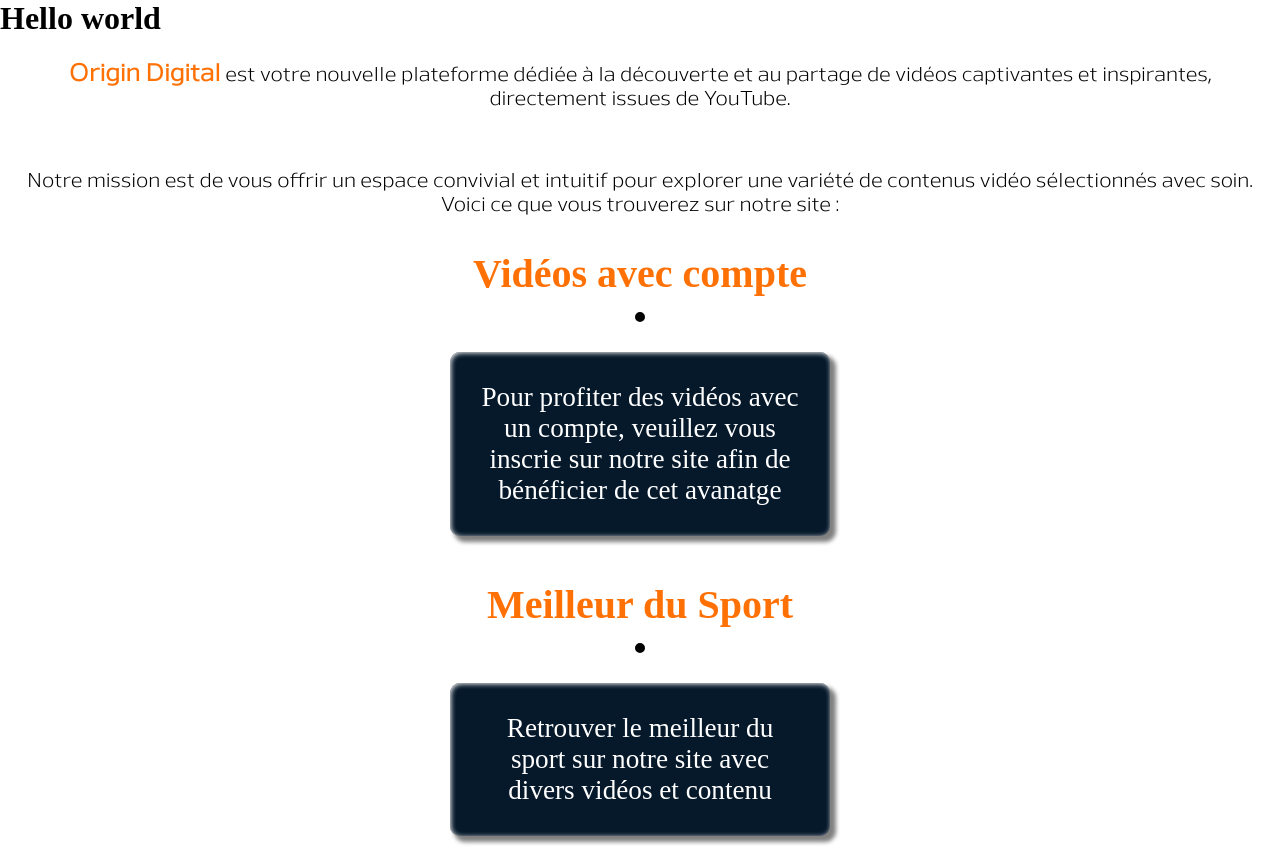
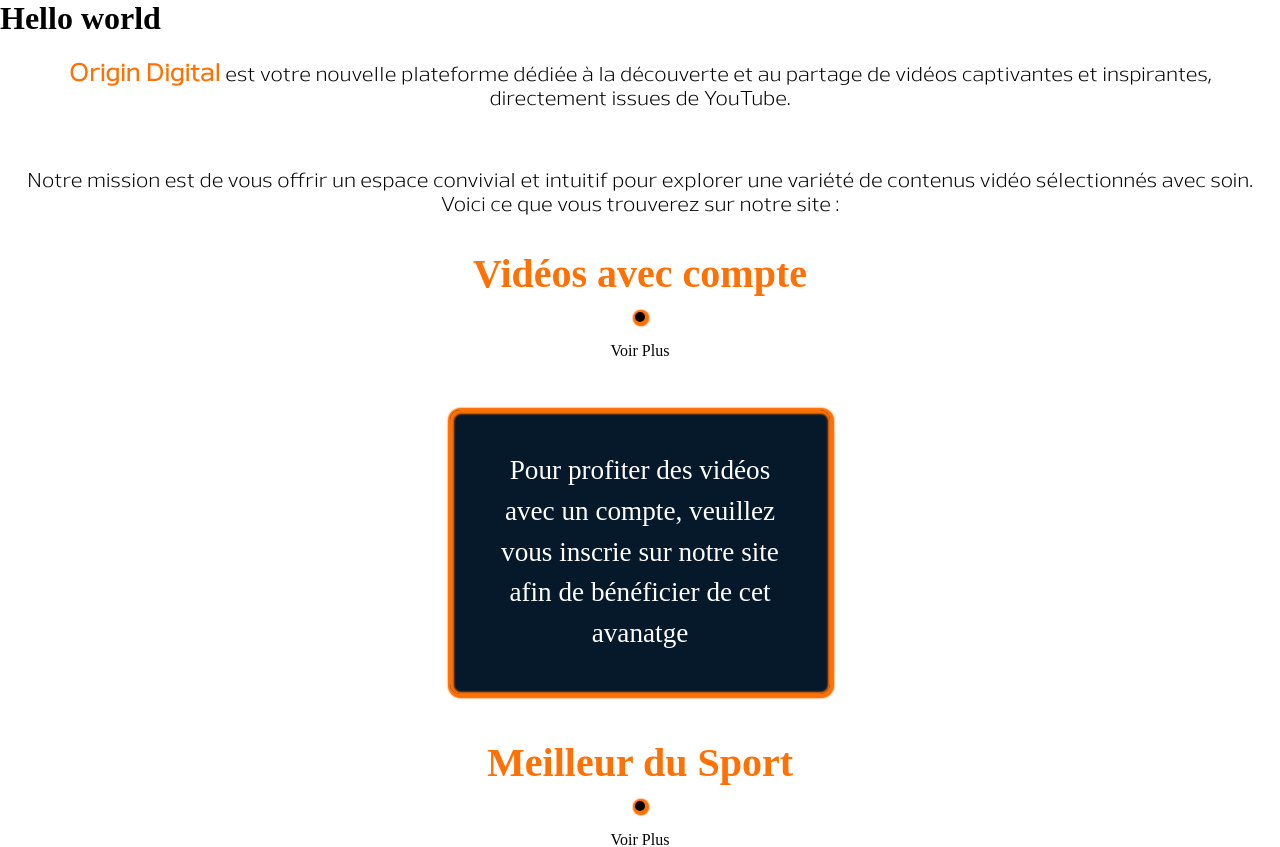
Before and after one commit to WildCodeSchool-2024-02/JS-RemoteFR-CrewDragon-P3-Origins-Digital, a React (Vite) app in the folder client/: page / in a window 1280 px wide. Shown: the top 847 px of the page. Built offline with nearby package versions, Linux system fonts and the light colour scheme.

Commit message:
home page style

```diff
--- a/client/src/Data/HomePageData.js
+++ b/client/src/Data/HomePageData.js
@@ -3,31 +3,31 @@
     title: "Vidéos avec compte",
     description:
       "Pour profiter des vidéos avec un compte, veuillez vous inscrie sur notre site afin de bénéficier de cet avanatge",
-    url: "https://www.youtube.com/watch?v=3L6dV42kfm8",
+    url1: "https://www.youtube.com/watch?v=3L6dV42kfm8",
   },
   {
     title: "Meilleur du Sport",
     description:
       "Retrouver le meilleur du sport sur notre site avec divers vidéos et contenu",
-    url: "https://www.youtube.com/watch?v=of1UYFZw6Ws",
+    url1: "https://www.youtube.com/watch?v=of1UYFZw6Ws",
   },
   {
     title: "Meilleur de la tech",
     description:
       "Retrouver le meilleur de la Tech sur notre site avec divers vidéos et contenu",
-    url: "https://www.youtube.com/watch?v=SgEE0D78PNI",
+    url1: "https://www.youtube.com/watch?v=SgEE0D78PNI",
   },
   {
     title: "Suggestions",
     description:
       "Vous pouvez retrouver des suggestions correspondant à votre recherche sur notre site",
-    url: "https://www.youtube.com/watch?v=j4jfxEEbJMY",
+    url1: "https://www.youtube.com/watch?v=j4jfxEEbJMY",
   },
   {
     title: "Recommandations",
     description:
       "Vous pouvez retrouver des recomandations correspondant à votre recherche sur notre site",
-    url: "https://www.youtube.com/watch?v=W9izkPFfUeg",
+    url1: "https://www.youtube.com/watch?v=W9izkPFfUeg",
   },
 ];
 export default HomepageData;
--- a/client/src/pages/Home.jsx
+++ b/client/src/pages/Home.jsx
@@ -26,9 +26,10 @@
 
           <YouTube
             className="player-home"
-            videoId={video.url.split("=")[1]}
+            videoId={video.url1.split("=")[1]}
             opts={opts}
           />
+          <p className="seemore">Voir Plus</p>
           <div className="description-container">
             <p className="description">{video.description}</p>
           </div>
--- a/client/src/style/Home.scss
+++ b/client/src/style/Home.scss
@@ -36,6 +36,13 @@
   .player-home {
     border: 5px solid black;
     border-radius: 20px;
+    box-shadow:
+      1px 1px 2px 3px $title-color,
+      inset 1px 1px 2px 3px $title-color,
+      1px 1px 1px 3px $title-color;
+  }
+  .seemore {
+    margin: 20px;
   }
 }
 .description-container {
@@ -51,13 +58,13 @@
     font-size: $font-text;
     background-color: $background-color-dark;
     font-size: 1.7rem;
-
-    padding: 30px;
+    line-height: 1.5;
+    padding: 40px;
     border-radius: 10px;
 
     box-shadow:
-      5px 5px 4px 1px gray,
-      inset 1px 1px 5px 0px whitesmoke,
-      5px 5px 5px 5px white;
+      1px 1px 2px 3px $title-color,
+      inset 1px 1px 2px 3px $title-color,
+      1px 1px 1px 3px $title-color;
   }
 }
```
